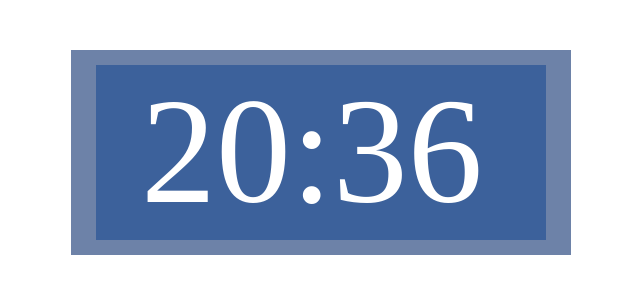
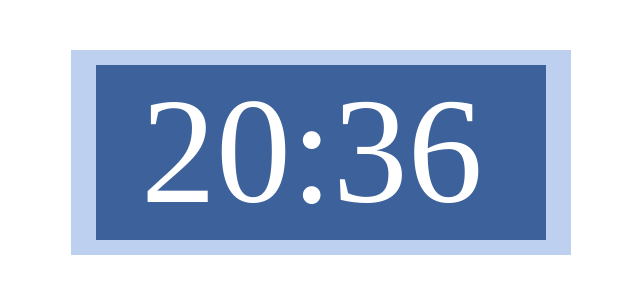
Before and after one commit to reyanlee/Digital-Clock, a plain HTML site: page index.html in a window 1280 px wide. Shown: the whole page, without its empty margins (319-959 px from the left). Drawn offline with Linux system fonts and the light colour scheme.

Commit message:
changed color

```diff
--- a/styles.css
+++ b/styles.css
@@ -8,7 +8,7 @@
 #middlebox{
 	width: 500px;
 	height: 190px;
-	background-color: #6d82a8;
+	background-color: #bdd0ef;
 	margin-right: auto;
 	margin-left: auto;
 	margin-top: 50px;
```
